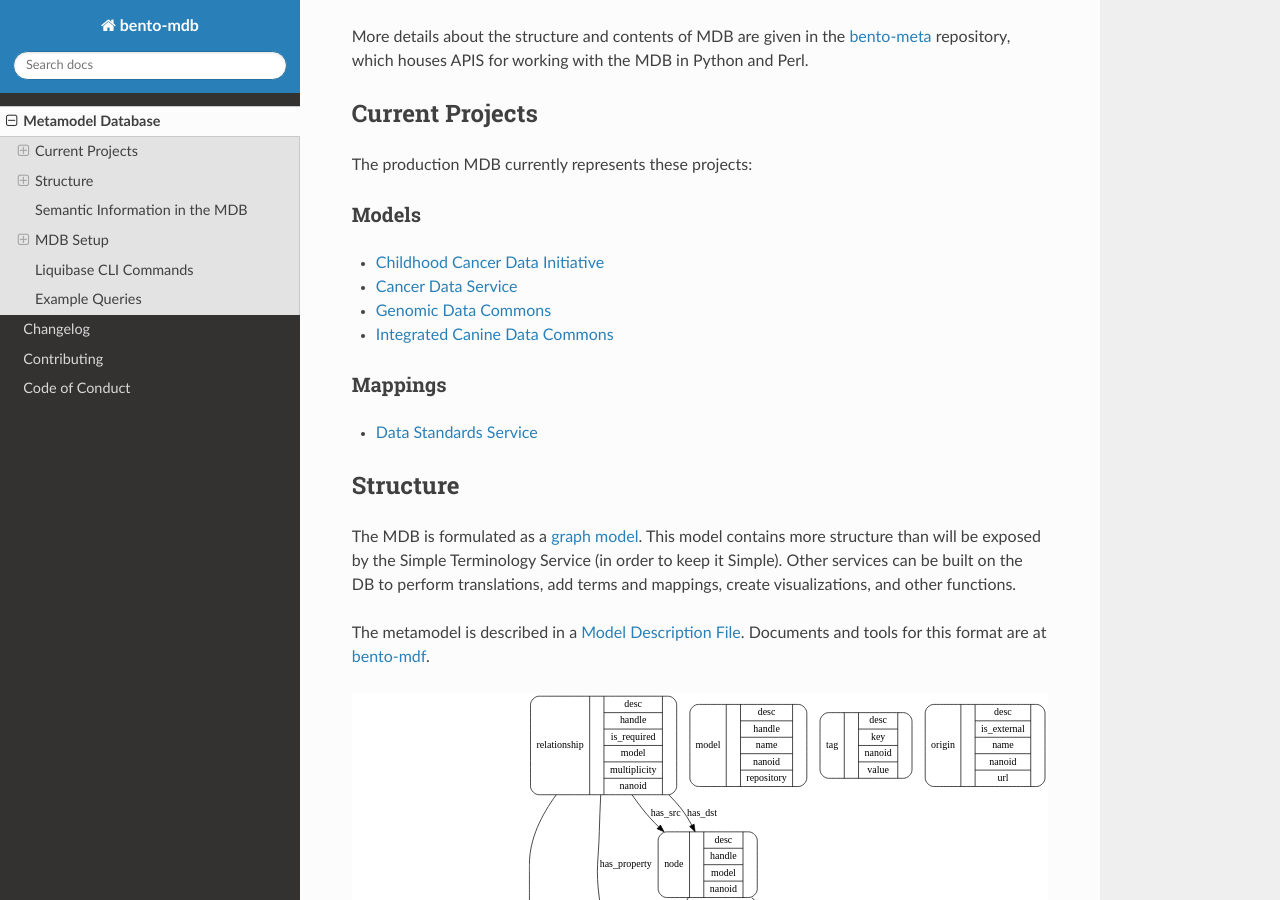
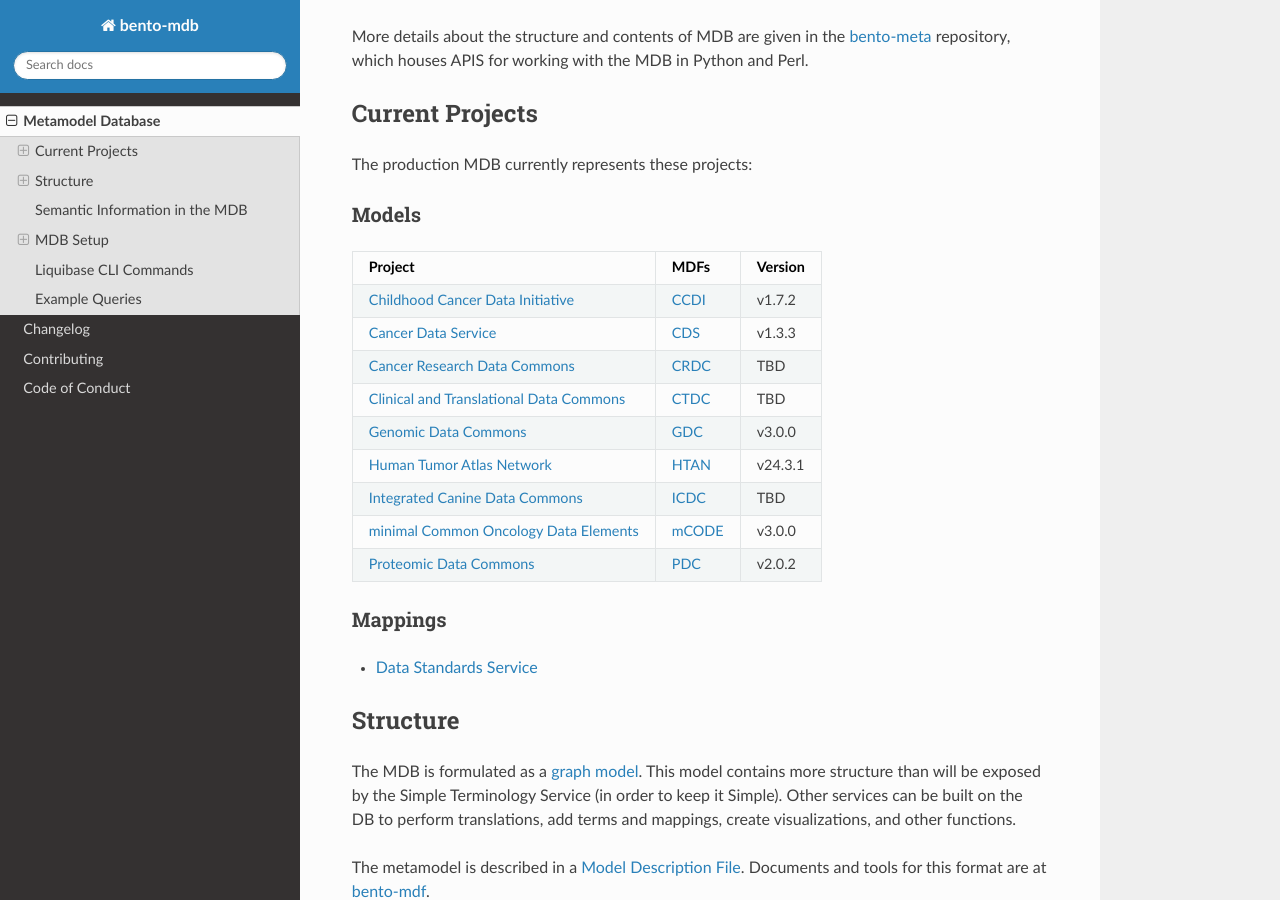
Before and after one commit to CBIIT/bento-mdb, a Sphinx documentation site: the page built from docs/bento-mdb.md, in a window 1280 px wide and 900 px high, scrolled down 567 px. Built offline with Sphinx 7.4.7 and the Read the Docs theme 2.0.0, drawn with Linux system fonts in a browser that asks for light colours.

Commit message:
feat: add pdc changelog
- add PDC model v2.0.2
- update other changelogs with fixed MDF loader bug
- update models & links in docs

```diff
--- a/docs/bento-mdb.md
+++ b/docs/bento-mdb.md
@@ -17,15 +17,21 @@ More details about the structure and contents of MDB are given in the [bento-met
 The production MDB currently represents these projects:
 
 ### Models
-
-- [Childhood Cancer Data Initiative](https://github.com/CBIIT/ccdi-model)
-- [Cancer Data Service](https://github.com/CBIIT/ccdi-model)
-- [Genomic Data Commons](https://github.com/CBIIT/gdc-model)
-- [Integrated Canine Data Commons](https://caninecommons.cancer.gov)
+| Project | MDFs | Version |
+| :-------- | -------: | -------: |
+| [Childhood Cancer Data Initiative](https://clinicalcommons.ccdi.cancer.gov/) | [CCDI](https://github.com/CBIIT/ccdi-model) | v1.7.2 |
+| [Cancer Data Service](https://dataservice.datacommons.cancer.gov/#/home) | [CDS](https://github.com/CBIIT/cds-model) | v1.3.3 |
+| [Cancer Research Data Commons](https://datascience.cancer.gov/data-commons) | [CRDC](https://github.com/CBIIT/dss-classification-scheme) | TBD |
+| [Clinical and Translational Data Commons](https://datacommons.cancer.gov/repository/clinical-and-translational-data-commons) | [CTDC](https://github.com/CBIIT/ctdc-model) | TBD |
+| [Genomic Data Commons](https://gdc.cancer.gov/) | [GDC](https://github.com/CBIIT/gdc-model) | v3.0.0 |
+| [Human Tumor Atlas Network](https://humantumoratlas.org/) | [HTAN](https://github.com/CBIIT/htan-model/) | v24.3.1 |
+| [Integrated Canine Data Commons](https://caninecommons.cancer.gov) | [ICDC](https://github.com/CBIIT/icdc-model-tool) | TBD |
+| [minimal Common Oncology Data Elements](https://build.fhir.org/ig/HL7/fhir-mCODE-ig/) | [mCODE](https://github.com/CBIIT/mcode-model) | v3.0.0 |
+| [Proteomic Data Commons](https://proteomic.datacommons.cancer.gov/pdc/) | [PDC](https://github.com/CBIIT/pdc-model) | v2.0.2 |
 
 ### Mappings
 
-- [Data Standards Service](https://github.com/nelsonwmoore/dss-model)
+- [Data Standards Service](https://github.com/CBIIT/dss-classification-scheme)
 
 ## Structure
 
```
Also changed, not shown: 18 other files.
